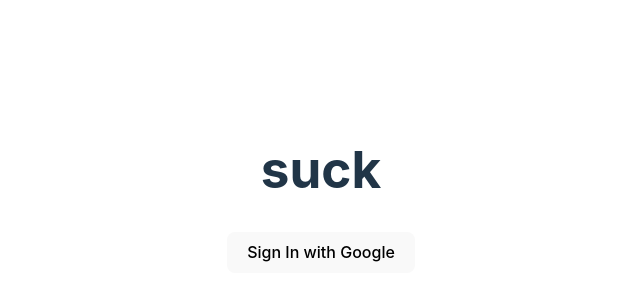
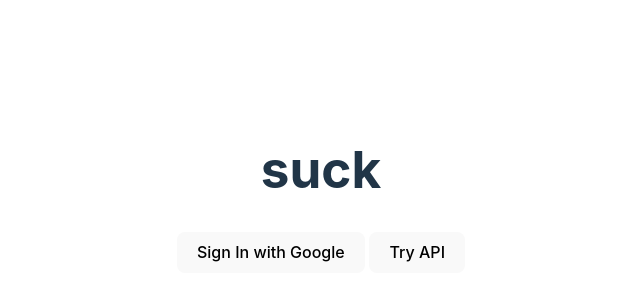
Before and after one commit to top-dev-bln/isolated, a React (Vite) app: page / in a window 1280 px wide. Shown: the part 210-510 px from the top of the page, without its empty margins (319-959 px from the left). Built offline with nearby package versions, Linux system fonts and the light colour scheme; no server answers.

Commit message:
Add Sign In with Google button and Try API button

```diff
--- a/src/App.jsx
+++ b/src/App.jsx
@@ -39,10 +39,13 @@
               <button onClick={() => tokenPOST()}>Try API</button>{" "}
             </div>
           ) : (
-            <button onClick={() => LoginWithGoogle()}>
-              {" "}
-              Sign In with Google{" "}
-            </button>
+            <div>
+              <button onClick={() => LoginWithGoogle()}>
+                {" "}
+                Sign In with Google{" "}
+              </button>{" "}
+              <button onClick={() => tokenPOST()}>Try API</button>{" "}
+            </div>
           )}{" "}
         </div>{" "}
       </header>{" "}
```
